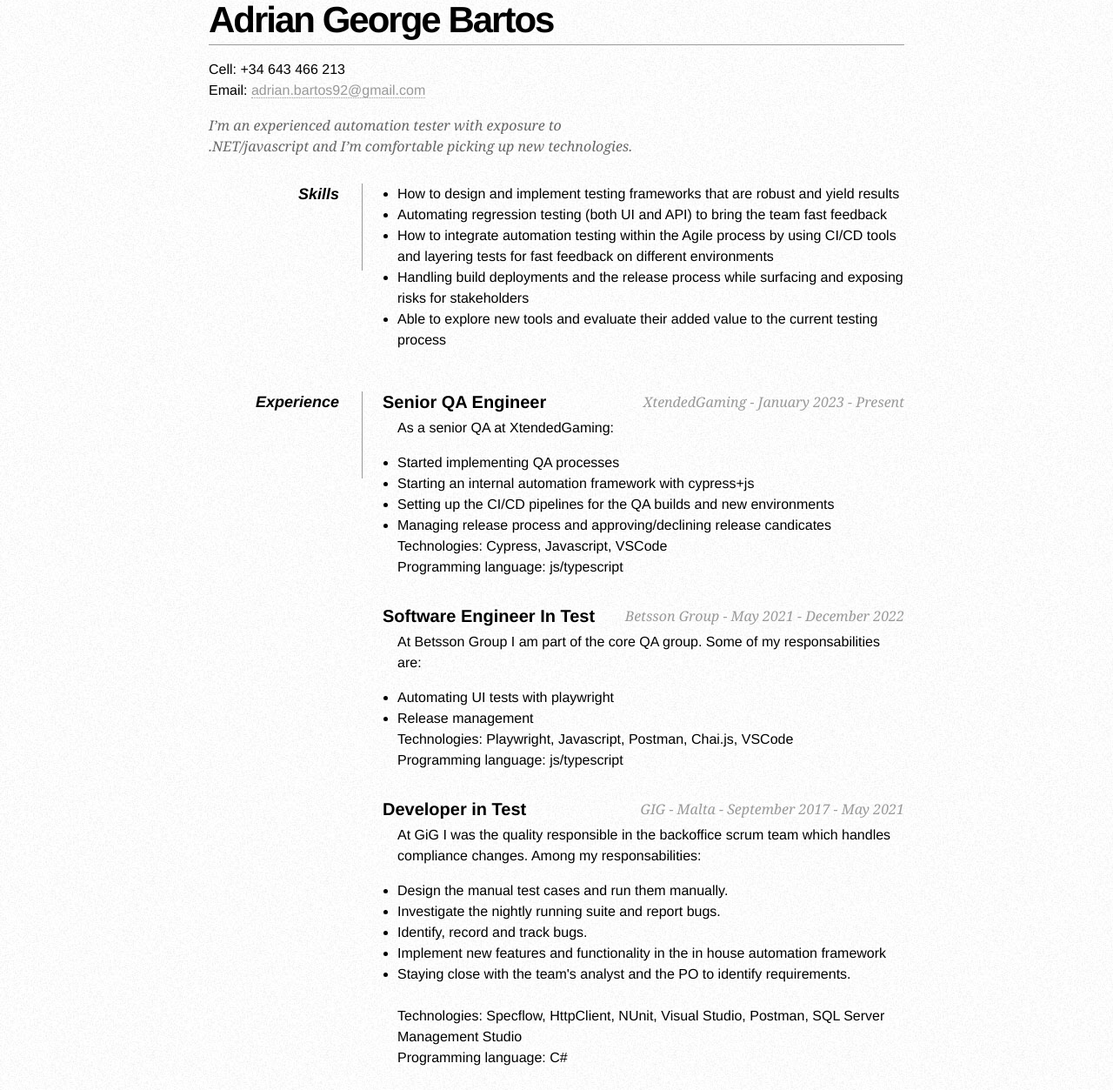
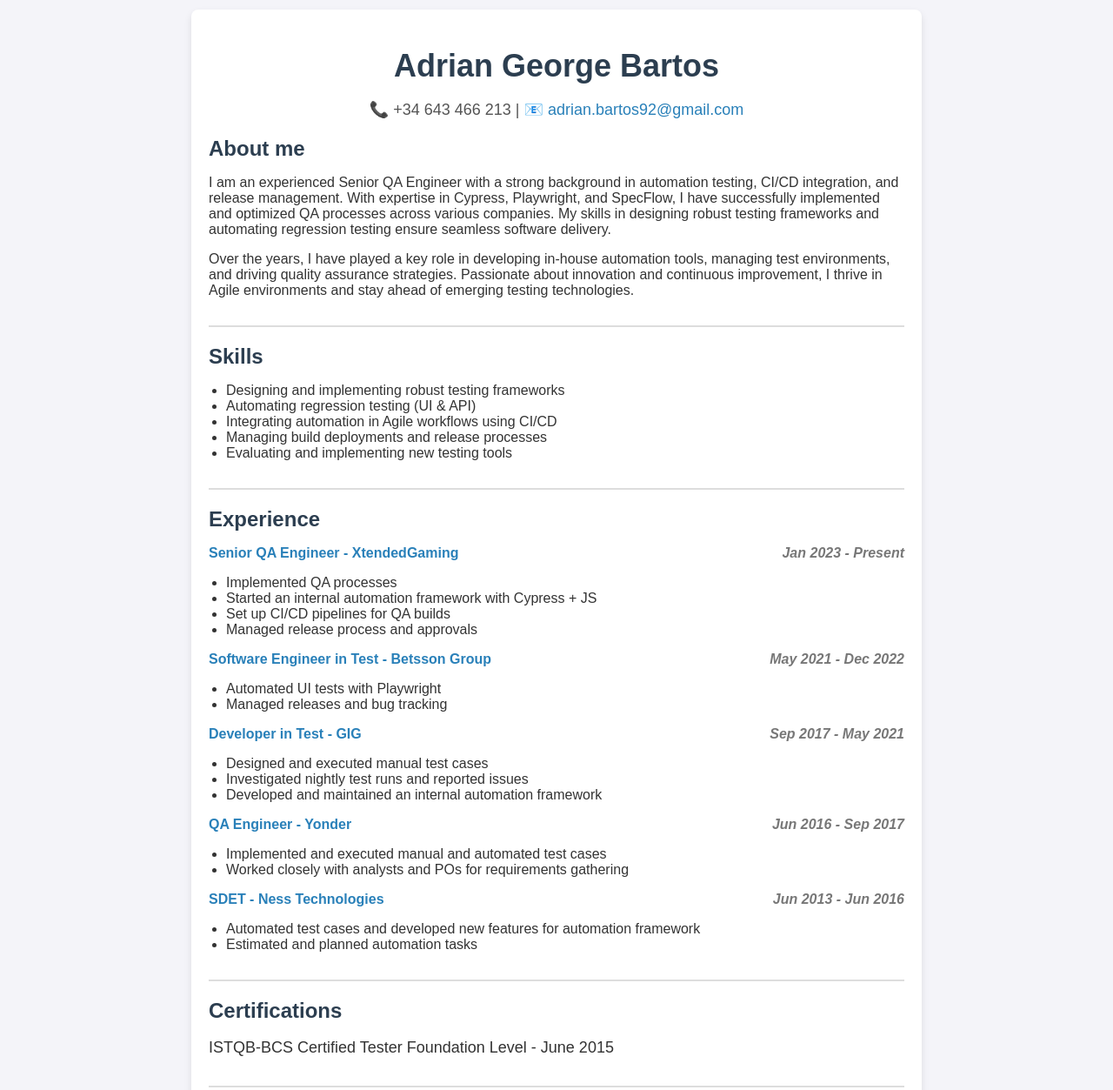
Before and after one commit to adrian-bartos/adrian-cv, a plain HTML site: page index.html in a window 1280 px wide. Shown: the part 29-1282 px from the top of the page at 87% size. Drawn offline with Linux system fonts and the light colour scheme.

Commit message:
Modernized CV layout

```diff
--- a/index.html
+++ b/index.html
@@ -1,163 +1,157 @@
-<!DOCTYPE html PUBLIC "-//W3C//DTD XHTML 1.0 Strict//EN"
-"http://www.w3.org/TR/xhtml1/DTD/xhtml1-strict.dtd">
-
-<html xmlns="http://www.w3.org/1999/xhtml" xml:lang="en" lang="en">
+<!DOCTYPE html>
+<html lang="en">
 
 <head>
-     <meta http-equiv="Content-Type" content="text/html; charset=utf-8"/>
+    <meta charset="UTF-8">
+    <meta name="viewport" content="width=device-width, initial-scale=1.0">
+    <title>Adrian Bartos - CV</title>
+    <style>
+        body {
+            font-family: 'Arial', sans-serif;
+            background: #f4f4f9;
+            margin: 0;
+            padding: 0;
+            color: #333;
+        }
 
-     <title>Curriculum Vitae</title>
+        .container {
+            max-width: 800px;
+            margin: 40px auto;
+            background: #fff;
+            padding: 20px;
+            box-shadow: 0 4px 8px rgba(0, 0, 0, 0.1);
+            border-radius: 8px;
+        }
 
-     <style type="text/css">
-        * { margin: 0; padding: 0; }
-        body { font: 16px Helvetica, Sans-Serif; line-height: 24px; background: url(noise.jpg); }
-        .clear { clear: both; }
-        #page-wrap { width: 800px; margin: 40px auto 60px; }
-        #pic { float: right; margin: -30px 0 0 0; }
-        h1 { margin: 0 0 16px 0; padding: 0 0 16px 0; font-size: 42px; font-weight: bold; letter-spacing: -2px; border-bottom: 1px solid #999; }
-        h2 { font-size: 20px; margin: 0 0 6px 0; position: relative; }
-        h2 span { position: absolute; bottom: 0; right: 0; font-style: italic; font-family: Georgia, Serif; font-size: 16px; color: #999; font-weight: normal; }
-        p { margin: 0 0 16px 0; }
-        a { color: #999; text-decoration: none; border-bottom: 1px dotted #999; }
-        a:hover { border-bottom-style: solid; color: black; }
-        ul { margin: 0 0 32px 17px; }
-        #objective { width: 500px; float: left; }
-        #objective p { font-family: Georgia, Serif; font-style: italic; color: #666; }
-        dt { font-style: italic; font-weight: bold; font-size: 18px; text-align: right; padding: 0 26px 0 0; width: 150px; float: left; height: 100px; border-right: 1px solid #999;  }
-        dd { width: 600px; float: right; }
-        dd.clear { float: none; margin: 0; height: 15px; }
-     </style>
+        h1 {
+            text-align: center;
+            font-size: 36px;
+            color: #2c3e50;
+            margin-bottom: 10px;
+        }
+
+        .contact {
+            text-align: center;
+            font-size: 18px;
+            color: #555;
+        }
+
+        .contact a {
+            color: #2980b9;
+            text-decoration: none;
+        }
+
+        .section {
+            margin-top: 20px;
+            padding-bottom: 15px;
+            border-bottom: 2px solid #ddd;
+        }
+
+        .section h2 {
+            font-size: 24px;
+            color: #2c3e50;
+            margin-bottom: 10px;
+        }
+
+        .job-title {
+            font-weight: bold;
+            color: #2980b9;
+        }
+
+        .date {
+            font-style: italic;
+            color: #777;
+            float: right;
+        }
+
+        ul {
+            padding-left: 20px;
+        }
+
+        .certification,
+        .hobbies {
+            font-size: 18px;
+        }
+    </style>
 </head>
 
 <body>
-
-    <div id="page-wrap">
-
-        <div id="contact-info" class="vcard">
-
-            <!-- Microformats! -->
-
-            <h1 class="fn">Adrian George Bartos</h1>
-
-            <p>
-                Cell: <span class="tel">+34 643 466 213</span><br />
-                Email: <a class="email" href="mailto:adrian.bartos92@gmail.com">adrian.bartos92@gmail.com</a>
-            </p>
+    <div class="container">
+        <h1>Adrian George Bartos</h1>
+        <div class="contact">
+            <p>📞 +34 643 466 213 | 📧 <a href="mailto:adrian.bartos92@gmail.com">adrian.bartos92@gmail.com</a></p>
         </div>
 
-        <div id="objective">
-            <p>
-               I’m an experienced automation tester with exposure to .NET/javascript and I’m comfortable picking up new technologies.
-            </p>
+        <div class="section">
+            <h2>About me</h2>
+            <p>I am an experienced Senior QA Engineer with a strong background in automation testing, CI/CD integration,
+                and release management. With expertise in Cypress, Playwright, and SpecFlow, I have successfully
+                implemented and optimized QA processes across various companies. My skills in designing robust testing
+                frameworks and automating regression testing ensure seamless software delivery. </p>
+            <p>Over the years, I have played a key role in developing in-house automation tools, managing test
+                environments, and driving quality assurance strategies. Passionate about innovation and continuous
+                improvement, I thrive in Agile environments and stay ahead of emerging testing technologies.</p>
+
         </div>
 
-        <div class="clear"></div>
+        <div class="section">
+            <h2>Skills</h2>
+            <ul>
+                <li>Designing and implementing robust testing frameworks</li>
+                <li>Automating regression testing (UI & API)</li>
+                <li>Integrating automation in Agile workflows using CI/CD</li>
+                <li>Managing build deployments and release processes</li>
+                <li>Evaluating and implementing new testing tools</li>
+            </ul>
+        </div>
 
-        <dl>
+        <div class="section">
+            <h2>Experience</h2>
+            <p class="job-title">Senior QA Engineer - XtendedGaming<span class="date">Jan 2023 - Present</span></p>
+            <ul>
+                <li>Implemented QA processes</li>
+                <li>Started an internal automation framework with Cypress + JS</li>
+                <li>Set up CI/CD pipelines for QA builds</li>
+                <li>Managed release process and approvals</li>
+            </ul>
 
-            <dd class="clear"></dd>
+            <p class="job-title">Software Engineer in Test - Betsson Group<span class="date">May 2021 - Dec 2022</span>
+            </p>
+            <ul>
+                <li>Automated UI tests with Playwright</li>
+                <li>Managed releases and bug tracking</li>
+            </ul>
 
+            <p class="job-title">Developer in Test - GIG<span class="date">Sep 2017 - May 2021</span></p>
+            <ul>
+                <li>Designed and executed manual test cases</li>
+                <li>Investigated nightly test runs and reported issues</li>
+                <li>Developed and maintained an internal automation framework</li>
+            </ul>
 
-            <dt>Skills</dt>
-            <dd>
-                <ul>
-				<li>How to design and implement testing frameworks that are robust and yield results</li>
-				<li>Automating regression testing (both UI and API) to bring the team fast feedback</li>
-				<li>How to integrate automation testing within the Agile process by using CI/CD tools and layering tests for fast feedback on different environments</li>
-				<li>Handling build deployments and the release process while surfacing and exposing risks for stakeholders</li>
-				<li>Able to explore new tools and evaluate their added value to the current testing process </li>
+            <p class="job-title">QA Engineer - Yonder<span class="date">Jun 2016 - Sep 2017</span></p>
+            <ul>
+                <li>Implemented and executed manual and automated test cases</li>
+                <li>Worked closely with analysts and POs for requirements gathering</li>
+            </ul>
 
-				</ul>
-            </dd>
+            <p class="job-title">SDET - Ness Technologies<span class="date">Jun 2013 - Jun 2016</span></p>
+            <ul>
+                <li>Automated test cases and developed new features for automation framework</li>
+                <li>Estimated and planned automation tasks</li>
+            </ul>
+        </div>
 
-            <dd class="clear"></dd>
+        <div class="section">
+            <h2>Certifications</h2>
+            <p class="certification">ISTQB-BCS Certified Tester Foundation Level - June 2015</p>
+        </div>
 
-            <dt>Experience</dt>
-            <dd>
-                <h2> Senior QA Engineer <span> XtendedGaming - January 2023 - Present</span></h2>
-                 <ul>
-                    <p>As a senior QA at XtendedGaming:</p>
-                    <li>Started implementing QA processes</li>
-					<li>Starting an internal automation framework with cypress+js</li>
-					<li>Setting up the CI/CD pipelines for the QA builds and new environments</li>
-					<li>Managing release process and approving/declining release candicates</li>
-					<p>Technologies: Cypress, Javascript, VSCode </br>
-                       Programming language: js/typescript </p>
-                </ul>
-
-
-				 <h2> Software Engineer In Test <span> Betsson Group - May 2021 - December 2022</span></h2>
-                 <ul>
-                    <p>At Betsson Group I am part of the core QA group. Some of my responsabilities are: </p>
-					<li>Automating UI tests with playwright</li>
-					<li>Release management</li>
-					<p>Technologies: Playwright, Javascript, Postman, Chai.js, VSCode </br>
-                       Programming language: js/typescript </p>
-                </ul>
-
-				 <h2> Developer in Test <span>GIG - Malta - September 2017 - May 2021</span></h2>
-                 <ul>
-                    <p>At GiG I was the quality responsible in the backoffice scrum team which handles compliance changes. Among my responsabilities: </p>
-                    <li>Design the manual test cases and run them manually.</li>
-                    <li>Investigate the nightly running suite and report bugs.</li>
-					<li>Identify, record and track bugs.</li>
-					<li>Implement new features and functionality in the in house automation framework</li>
-					<li>Staying close with the team's analyst and the PO to identify requirements.</li></br>
-					<p>Technologies: Specflow, HttpClient, NUnit, Visual Studio, Postman, SQL Server Management Studio </br>
-                        Programming language: C# </p>
-                </ul>
-
-            </br>
-
-                <h2>QA Engineer <span>Yonder - Iasi - June 2016 - September 2017</span></h2>
-                <ul>
-                    <p>At Yonder I was the sole tester in the team and I'm charge of both manual and automation testing. Among my responsabilities: </p>
-					<li>Automate the test-cases in a more record&play manner with Ranorex.</li>
-                    <li>Investigate the nightly running suite and report bugs.</li>
-					<li>Staying close with the team's analyst and the PO to identify requirements.</li></br>
-					<p>Tools: Ranorex, RTC, Eclipse, SoapUI, TestLink, Jenkins </br>
-						Programming language: C# </p>
-                </ul>
-
-
-				 <h2>SDET<span>Ness Technologies - Iasi, June 2013 - June 2016</span></h2>
-                <ul>
-                    <p>Worked in a distributed scrum team with colleagues from the UK.
-					My responsabilities were: </p>
-
-                    <li>Automating test-cases written by the manual testing team.</li>
-                    <li>Adding new functionality to the existing  automation framework.</li>
-					<li>Estimate automation testing related activities.</li>
-					<li>Bug reporting and tracking.</li>
-
-					<p> Tools : Selenium WebDriver, NUnit, TestLink, Visual Studio 2013, TeamCity, SQL Server Management Studio, Soap UI, SVN/Perforce, Jira, Bugzilla </br>
-						Programming language: C# for UI tests and perl for backend tests</p>
-                </ul>
-            </dd>
-
-			 <dd class="clear"></dd>
-
-            <dt>Certifications</dt>
-            <dd>
-                <h2>ISTQB-BCS Certified Tester Foundation Level</h2>
-                <p>June 2015</p>
-            </dd>
-
-            <dd class="clear"></dd>
-
-            <dt>Hobbies</dt>
-            <dd>Music in general </br> Currently playing table tennis with a local team </br> Going out in nature and exploring the world :)</dd>
-
-            <dd class="clear"></dd>
-
-
-            <dd class="clear"></dd>
-        </dl>
-
-        <div class="clear"></div>
-
+        <div class="section">
+            <h2>Hobbies</h2>
+            <p class="hobbies">🎵 Music | 🏓 Table tennis | 🌿 Exploring nature</p>
+        </div>
     </div>
-
 </body>
 
 </html>
```
